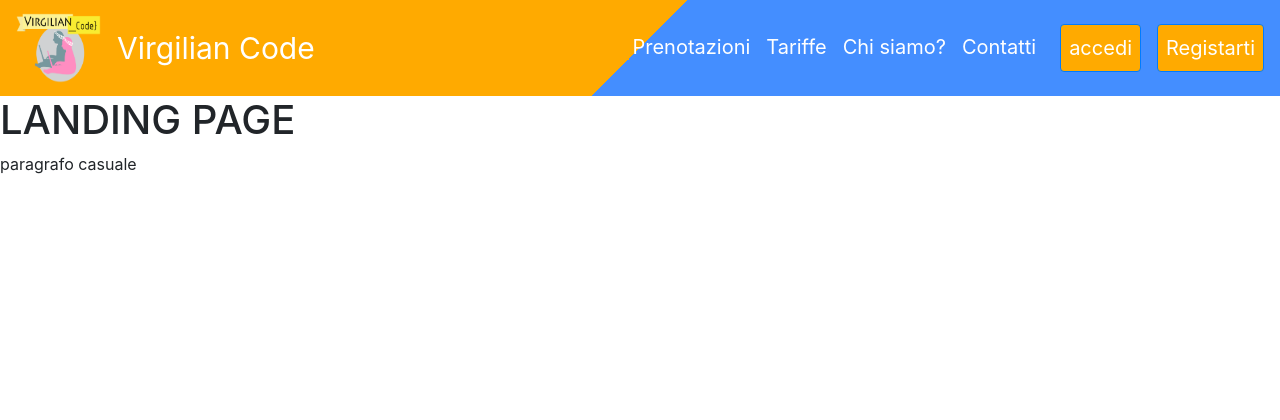
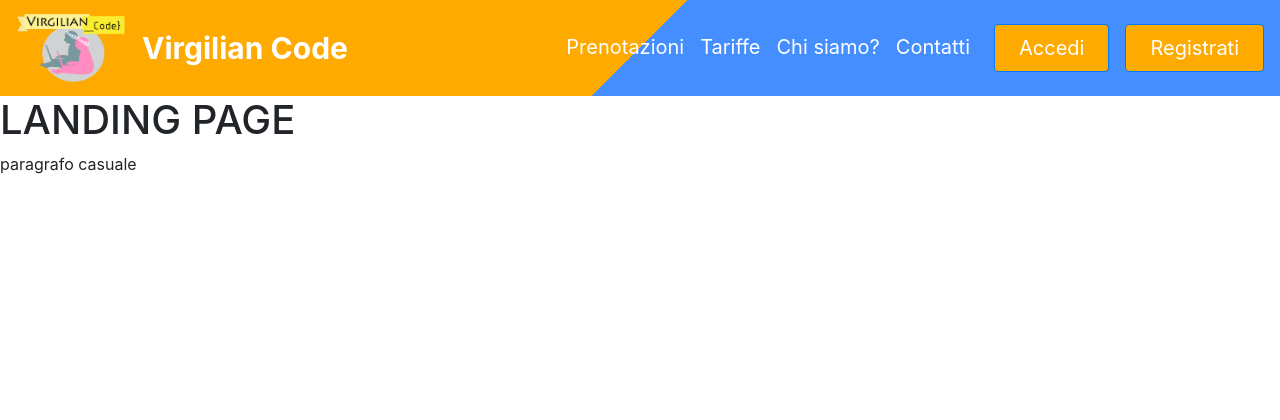
Before and after one commit to 241253/progetto_tecnologie_web, a Django app: page / in a window 1280 px wide. Shown: the top 420 px of the page. Run offline with Django 3.2, Linux system fonts and the light colour scheme; some libraries are stand-ins or nearby versions.

```diff
--- a/static/css/style.css
+++ b/static/css/style.css
@@ -25,6 +25,7 @@
     color: white;
     text-decoration: none;
     font-size: 30px;
+    font-weight: bold;
 }
 
 .navbar-nav
--- a/templates/base.html
+++ b/templates/base.html
@@ -11,6 +11,7 @@
         <!-- Font Awesome Icons -->
         <script src="https://kit.fontawesome.com/c7451e5792.js" crossorigin="anonymous"></script>
         <!-- Personal CSS -->
+        <link rel="stylesheet" href="{% static 'css/style.css' %}"/>
         {% block personal_css %}{% endblock %}
         <title>{% block browser_page_title %}{% endblock %}</title>
     </head>
@@ -19,7 +20,7 @@
         <nav class="align-middle navbar navbar-expand-lg navbar-light bg-light gradient">
             <!-- logo -->
             <a class="navbar-brand" href="{% url 'home' %}">
-            <img src="{% static 'img/logo.png' %}" width="85px" height="70px" class="d-inline-block align-top" alt="virgilian_code_logo" loading="lazy"/>
+            <img src="{% static 'img/logo.png' %}" width="110px" height="70px" class="d-inline-block align-top" alt="virgilian_code_logo" loading="lazy"/>
             </a>
             <a class="navbar_title" href="{% url 'home' %}">Virgilian Code</a>
             <!-- bottone mobile -->
@@ -42,10 +43,10 @@
                         <a class="nav-link mr-3" style="color: white" href="#">Contatti</a>
                     </li>
                     <li class="nav-item">
-                        <a class="nav-link btn btn-primary mr-3" style="color: white" href="#">accedi</a>
+                        <a class="nav-link btn btn-primary mr-3 px-4" style="color: white" href="#">Accedi</a>
                     </li>
                     <li class="nav-item">
-                        <a class="nav-link btn btn-primary" style="color: white" href="#">Registarti</a>
+                        <a class="nav-link btn btn-primary px-4" style="color: white" href="#">Registrati</a>
                     </li>
                 </ul>
             </div>
--- a/templates/home.html
+++ b/templates/home.html
@@ -4,7 +4,7 @@
 {% block browser_page_title %}Virgilian Code{% endblock %}
 
 {% block personal_css %}
-    <link rel="stylesheet" href="{% static 'css/style.css' %}"/>
+
 {% endblock %}
 
 {% block content %}
```
